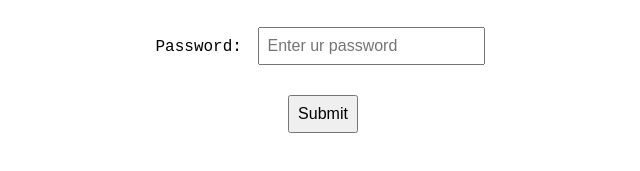
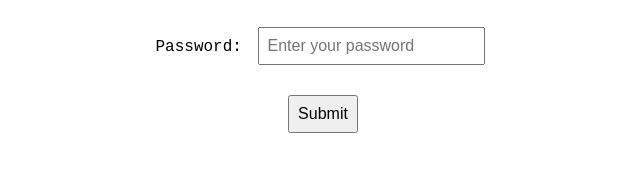
Before and after one commit to abdulsami-94/Login-Checker, a plain HTML site: page index.html in a window 1280 px wide. Shown: the part 165-336 px from the top of the page, 317-957 px from the left. Drawn offline with Linux system fonts and the light colour scheme.

Commit message:
change some code

```diff
--- a/index.html
+++ b/index.html
@@ -13,7 +13,7 @@
         <input type="text" id="username" placeholder="Enter your username"><br><br>
 
         <label for="" >Password: </label>
-        <input type="text" id="password" placeholder="Enter ur password"><br><br>
+        <input type="text" id="password" placeholder="Enter your password"><br><br>
         <button id="submit">Submit</button>
 
         <label for="" id="output"></label>
```
